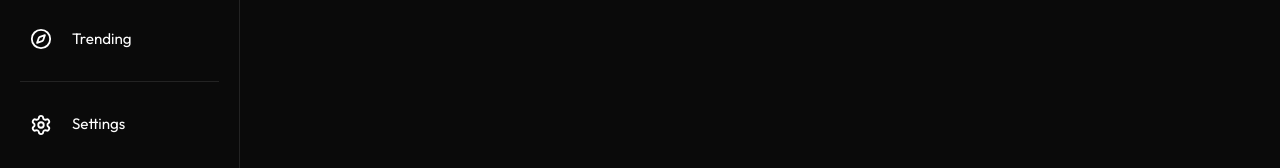
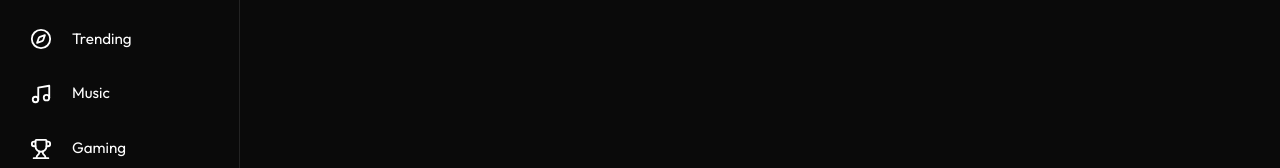
Before and after one commit to Gauravsharma110044/SandTube, a React (Vite) app: page / in a window 1280 px wide. Shown: the part 632-800 px from the top of the page. Built offline with nearby package versions, Linux system fonts and the light colour scheme; no server answers.

Commit message:
Enhance Sidebar with more explore items and clean up code

```diff
--- a/src/components/Sidebar.tsx
+++ b/src/components/Sidebar.tsx
@@ -1,5 +1,5 @@
 import React from 'react';
-import { Home, PlaySquare, Clock, ThumbsUp, History, Library as LibraryIcon, Settings, Flag, HelpCircle, MessageSquare, Compass as ExploreIcon } from 'lucide-react';
+import { Home, PlaySquare, Clock, ThumbsUp, History, Library as LibraryIcon, Settings, Flag, HelpCircle, MessageSquare, Compass as ExploreIcon, Music, Trophy, Newspaper, Gamepad2 } from 'lucide-react';
 import { useNavigate, useLocation } from 'react-router-dom';
 
 interface SidebarProps {
@@ -75,7 +75,10 @@ const Sidebar: React.FC<SidebarProps> = ({ isOpen }) => {
 
             <div style={{ padding: '0 30px 10px', fontSize: '0.9rem', fontWeight: 'bold', color: 'var(--text-muted)' }}>Explore</div>
             <SidebarItem icon={<ExploreIcon size={22} />} label="Trending" />
-            {/* ... (keep other explore items) */}
+            <SidebarItem icon={<Music size={22} />} label="Music" />
+            <SidebarItem icon={<Trophy size={22} />} label="Gaming" />
+            <SidebarItem icon={<Newspaper size={22} />} label="News" />
+            <SidebarItem icon={<Gamepad2 size={22} />} label="Sports" />
 
             <hr style={{ border: 'none', borderTop: '1px solid var(--glass-border)', margin: '15px 20px' }} />
 
```
